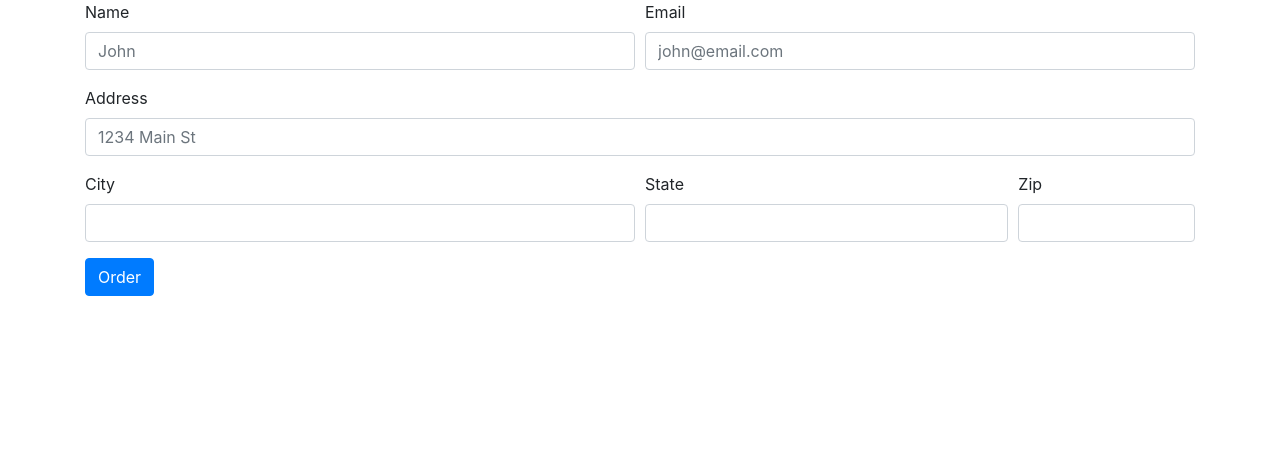
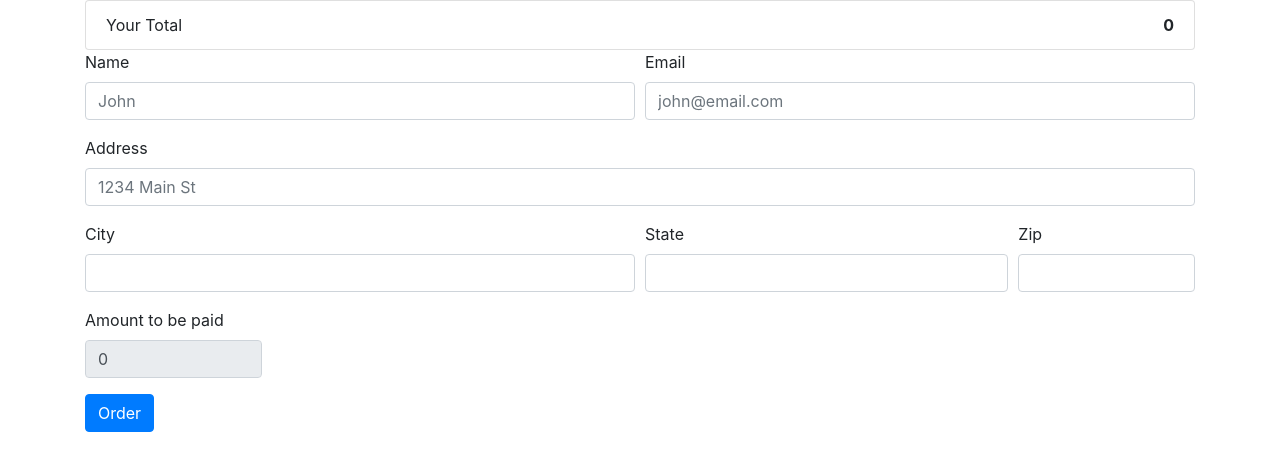
Before and after one commit to AodanHardy/DjangoEcommerceSite, a Django app: page /checkout/ in a window 1280 px wide. Shown: the top 471 px of the page. Run offline with Django 5.2, Linux system fonts and the light colour scheme; some libraries are stand-ins or nearby versions.

Commit message:
adding total to order

```diff
--- a/shop/models.py
+++ b/shop/models.py
@@ -23,6 +23,7 @@ class Order(models.Model):
     city = models.CharField(max_length=200)
     state = models.CharField(max_length=200)
     zipcode = models.CharField(max_length=200)
+    total = models.CharField(max_length=200)
 
     def __str__(self):
         return self.name.upper() + " TO " + self.address.upper()
--- a/shop/templates/shop/checkout.html
+++ b/shop/templates/shop/checkout.html
@@ -54,6 +54,10 @@
                   <label for="zipcode">Zip</label>
                   <input type="text" class="form-control" id="zipcode" name="zipcode">
                 </div>
+                  <div class="form-group col-md-2">
+                  <label for="total">Amount to be paid</label>
+                  <input readonly="" type="text" class="form-control" id="total" name="total">
+                </div>
               </div>
               <button type="submit" class="btn btn-primary">Order</button>
             </form>
@@ -73,15 +77,21 @@
     else {
         cart = JSON.parse(localStorage.getItem('cart'))
     }
-
+    let total = 0;
     for (item in cart){
         let name = cart[item][1];
         let quantity = cart[item][0];
+        let price = cart[item][2];
 
-        itemString = `<li class="list-group-item">${name}-${quantity}</li>`;
+        total += cart[item][2]
+
+        itemString = `<li class="list-group-item"><span class="">${quantity}</span> of ${name}          <span class="badge-warning badge-pill">${price}</span></li>`;
         $('#item_list').append(itemString);
     }
-
+    totalPrice = `<li class="list-group-item d-flex justify-content-between align-items-centre">Your Total
+                                <b> ${total}</b></li>`
+    $('#total').val(total);
+    $('#item_list').append(totalPrice)
     $('#items').val(JSON.stringify(cart))
 </script>
 </html>
--- a/shop/views.py
+++ b/shop/views.py
@@ -37,8 +37,10 @@ def checkout(request):
         city = request.POST.get('city', "")
         state = request.POST.get('state', "")
         zipcode = request.POST.get('zipcode', "")
+        total = request.POST.get('total', '')
 
-        order = Order(items=items, name=name, email=email, address=address, city=city, state=state, zipcode=zipcode)
+        order = Order(items=items, name=name, email=email, address=address,
+                      city=city, state=state, zipcode=zipcode, total=total)
         order.save()
 
     return render(request, 'shop/checkout.html')
```
Also changed, not shown: db.sqlite3, shop/migrations/0004_order_total.py (added).
